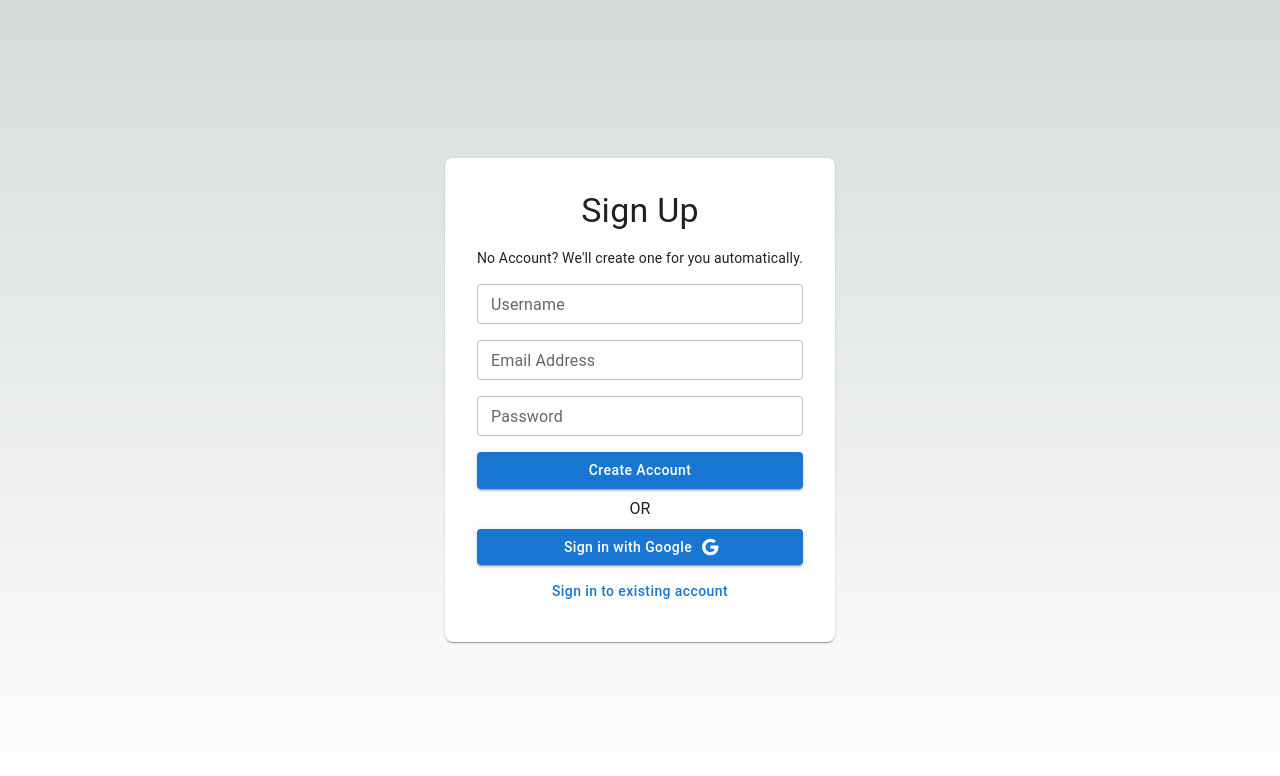
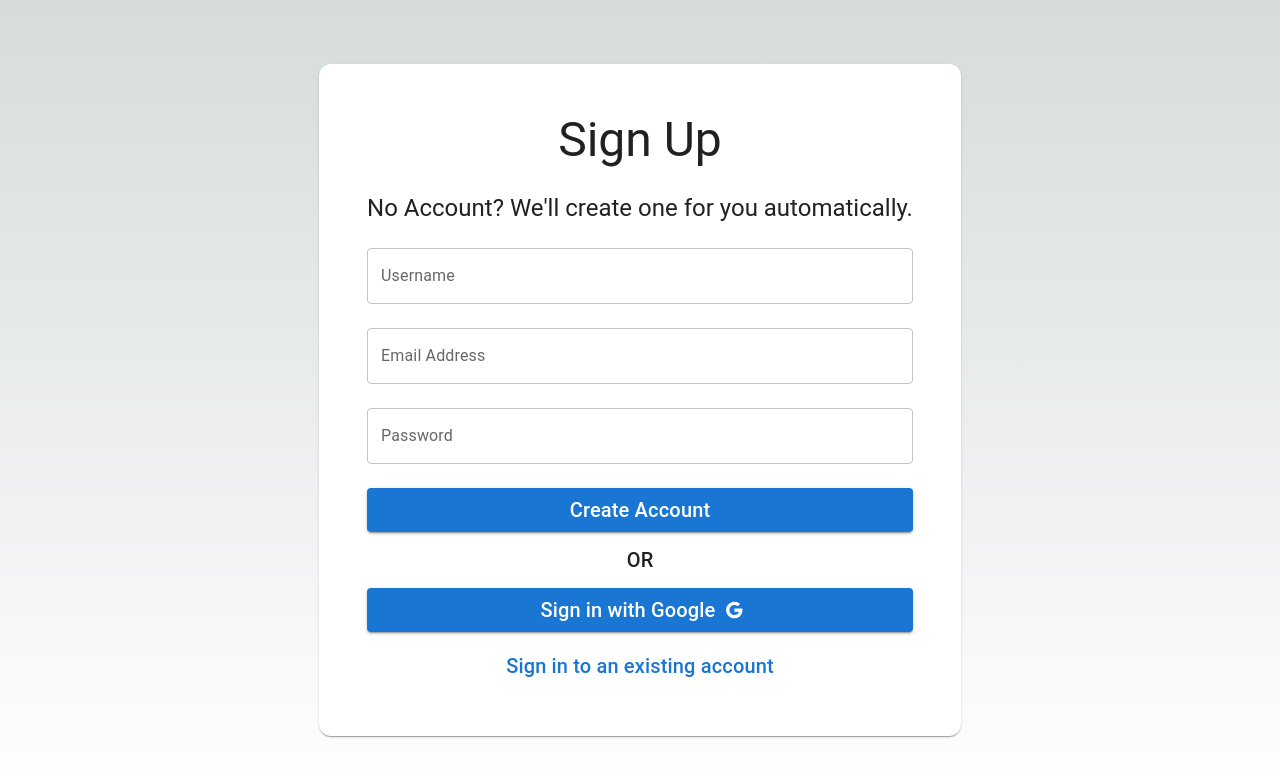
Before and after one commit to UOA-CS732-SE750-Students-2024/project-group-teal-turtles, a Next.js app in the folder frontend/: page /create-account in a window 1280 px wide. Shown: the top 776 px of the page. Built offline with nearby package versions, Linux system fonts and the light colour scheme.

Commit message:
feat: resized register page

```diff
--- a/frontend/src/app/create-account/page.jsx
+++ b/frontend/src/app/create-account/page.jsx
@@ -7,24 +7,24 @@ import React from "react";
 function CreateAccount() {
 	return (
 		<Stack height="100vh" justifyContent="center" alignItems="center" display="flex">
-			<Card sx={{ p: 4, borderRadius: 2 }}>
-				<Stack alignItems="center" spacing={2}>
-					<Typography variant="h4">Sign Up</Typography>
-					<Typography variant="body2">No Account? We'll create one for you automatically.</Typography>
-					<TextField fullWidth size="small" label="Username" />
-					<TextField fullWidth size="small" label="Email Address" />
-					<TextField fullWidth size="small" label="Password" />
-					<Stack width="100%" alignItems="center" spacing={1}>
+			<Card sx={{ p: 6, borderRadius: 3 }}>
+				<Stack alignItems="center" spacing={3}>
+					<Typography variant="h3">Sign Up</Typography>
+					<Typography variant="h5">No Account? We'll create one for you automatically.</Typography>
+					<TextField fullWidth label="Username" />
+					<TextField fullWidth label="Email Address" />
+					<TextField fullWidth label="Password" />
+					<Stack width="100%" alignItems="center" spacing={1.5}>
 						<Button fullWidth variant="contained" sx={{ textTransform: "none" }}>
-							Create Account
+							<Typography variant="h6">Create Account</Typography>
 						</Button>
-						<Typography alignSelf="center">OR</Typography>
+						<Typography variant="h6">OR</Typography>
 
 						<Button fullWidth variant="contained" endIcon={<Google />} sx={{ textTransform: "none" }}>
-							Sign in with Google
+							<Typography variant="h6">Sign in with Google</Typography>
 						</Button>
 						<Button fullWidth href="/login" sx={{ textTransform: "none" }}>
-							Sign in to existing account
+							<Typography variant="h6">Sign in to an existing account</Typography>
 						</Button>
 					</Stack>
 				</Stack>
```
